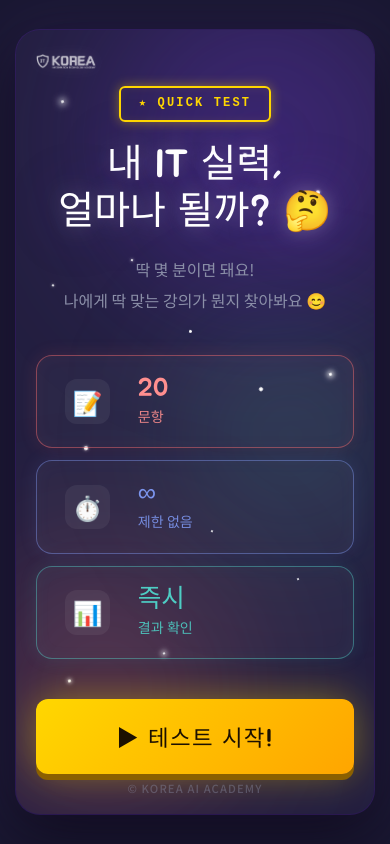
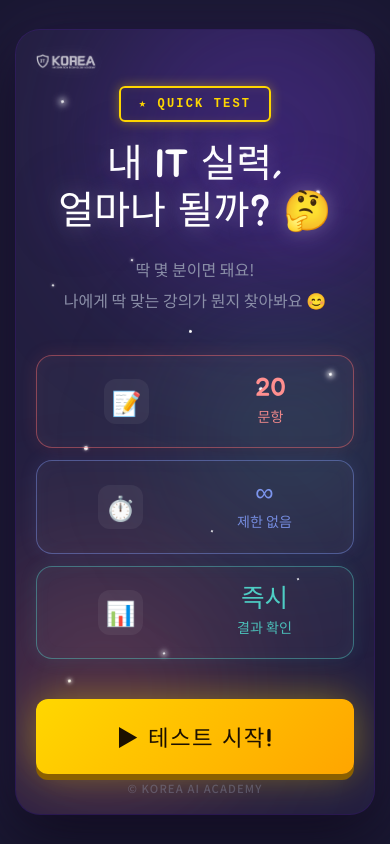
Before and after one commit to thirdK/pre-test, a React (Vite) app: page / in a window 390 px wide. Built offline with nearby package versions, Linux system fonts and the light colour scheme.

Commit message:
Update : media query

```diff
--- a/src/components/Welcome.css
+++ b/src/components/Welcome.css
@@ -203,7 +203,7 @@
   .info-card {
     flex-direction: row;
     padding: 1.25rem 1.75rem; /* Slightly more padding for mobile */
-    justify-content: flex-start;
+    justify-content: space-around;
     gap: 1.75rem; /* Increased gap from 1.25rem to 1.75rem */
     align-items: center;
   }
@@ -275,7 +275,7 @@
 
 @media (max-width: 768px) {
   .card-text-group {
-    align-items: flex-start;
+    align-items: center;
   }
 }
 
```
